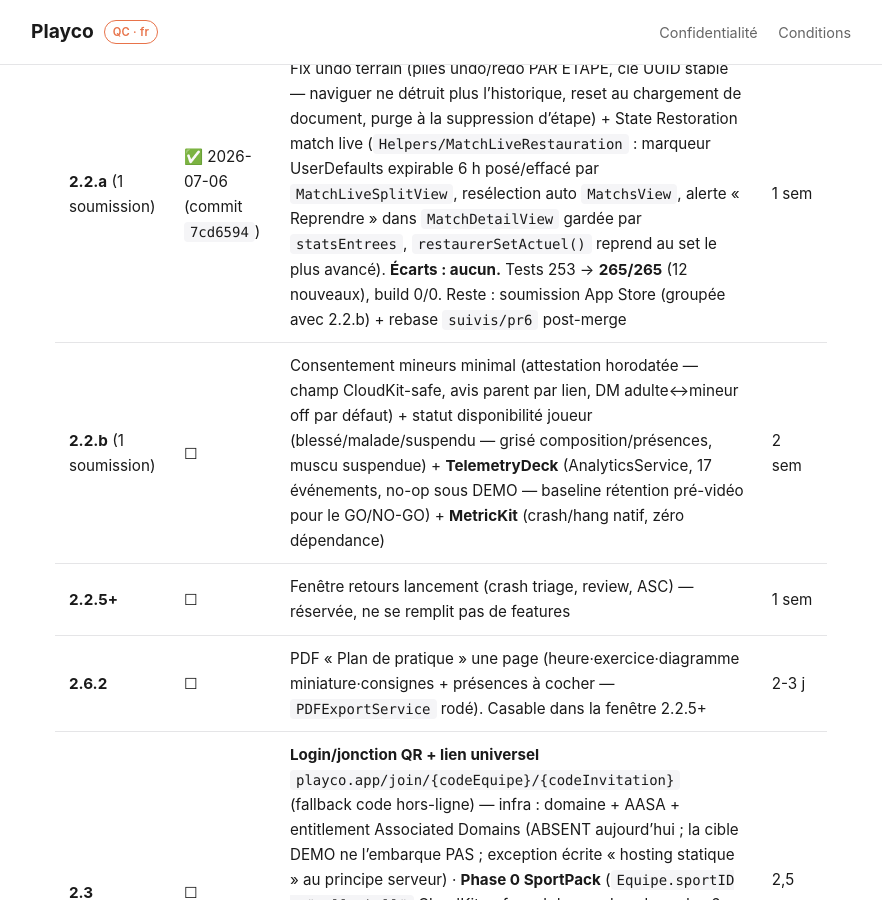
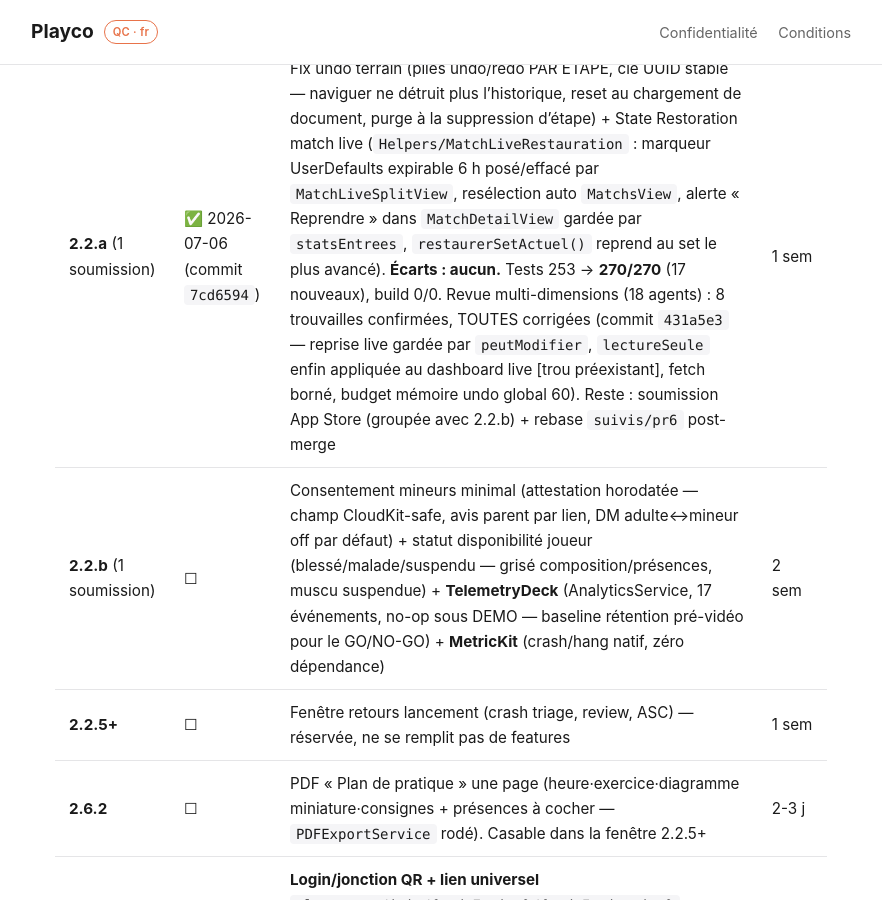
Before and after one commit to armypo/Coach-Planner-VB, a Jekyll site: the page built from docs/Roadmap_Playco_v2.2_v3.x.md, in a window 1280 px wide and 900 px high, scrolled down 1815 px. Shown: the whole window, without its empty margins (199-1081 px from the left). Built offline with Jekyll 4.4.1, drawn with Linux system fonts in a browser that asks for light colours; our own code applies the rules of GitHub Pages for plain Markdown files.

Commit message:
docs(roadmap): revue 2.2.a — 8 trouvailles corrigées, 270/270

```diff
--- a/docs/Roadmap_Playco_v2.2_v3.x.md
+++ b/docs/Roadmap_Playco_v2.2_v3.x.md
@@ -27,7 +27,7 @@
 
 | Patch | Statut | Contenu | Effort brut |
 |---|---|---|---|
-| **2.2.a** (1 soumission) | ✅ 2026-07-06 (commit `7cd6594`) | Fix undo terrain (piles undo/redo PAR ÉTAPE, clé UUID stable — naviguer ne détruit plus l'historique, reset au chargement de document, purge à la suppression d'étape) + State Restoration match live (`Helpers/MatchLiveRestauration` : marqueur UserDefaults expirable 6 h posé/effacé par `MatchLiveSplitView`, resélection auto `MatchsView`, alerte « Reprendre » dans `MatchDetailView` gardée par `statsEntrees`, `restaurerSetActuel()` reprend au set le plus avancé). **Écarts : aucun.** Tests 253 → **265/265** (12 nouveaux), build 0/0. Reste : soumission App Store (groupée avec 2.2.b) + rebase `suivis/pr6` post-merge | 1 sem |
+| **2.2.a** (1 soumission) | ✅ 2026-07-06 (commit `7cd6594`) | Fix undo terrain (piles undo/redo PAR ÉTAPE, clé UUID stable — naviguer ne détruit plus l'historique, reset au chargement de document, purge à la suppression d'étape) + State Restoration match live (`Helpers/MatchLiveRestauration` : marqueur UserDefaults expirable 6 h posé/effacé par `MatchLiveSplitView`, resélection auto `MatchsView`, alerte « Reprendre » dans `MatchDetailView` gardée par `statsEntrees`, `restaurerSetActuel()` reprend au set le plus avancé). **Écarts : aucun.** Tests 253 → **270/270** (17 nouveaux), build 0/0. Revue multi-dimensions (18 agents) : 8 trouvailles confirmées, TOUTES corrigées (commit `431a5e3` — reprise live gardée par `peutModifier`, `lectureSeule` enfin appliquée au dashboard live [trou préexistant], fetch borné, budget mémoire undo global 60). Reste : soumission App Store (groupée avec 2.2.b) + rebase `suivis/pr6` post-merge | 1 sem |
 | **2.2.b** (1 soumission) | ☐ | Consentement mineurs minimal (attestation horodatée — champ CloudKit-safe, avis parent par lien, DM adulte↔mineur off par défaut) + statut disponibilité joueur (blessé/malade/suspendu — grisé composition/présences, muscu suspendue) + **TelemetryDeck** (AnalyticsService, 17 événements, no-op sous DEMO — baseline rétention pré-vidéo pour le GO/NO-GO) + **MetricKit** (crash/hang natif, zéro dépendance) | 2 sem |
 | **2.2.5+** | ☐ | Fenêtre retours lancement (crash triage, review, ASC) — réservée, ne se remplit pas de features | 1 sem |
 | **2.6.2** | ☐ | PDF « Plan de pratique » une page (heure·exercice·diagramme miniature·consignes + présences à cocher — `PDFExportService` rodé). Casable dans la fenêtre 2.2.5+ | 2-3 j |
```
Also changed, not shown: CLAUDE.md (+1 -1 lines).
